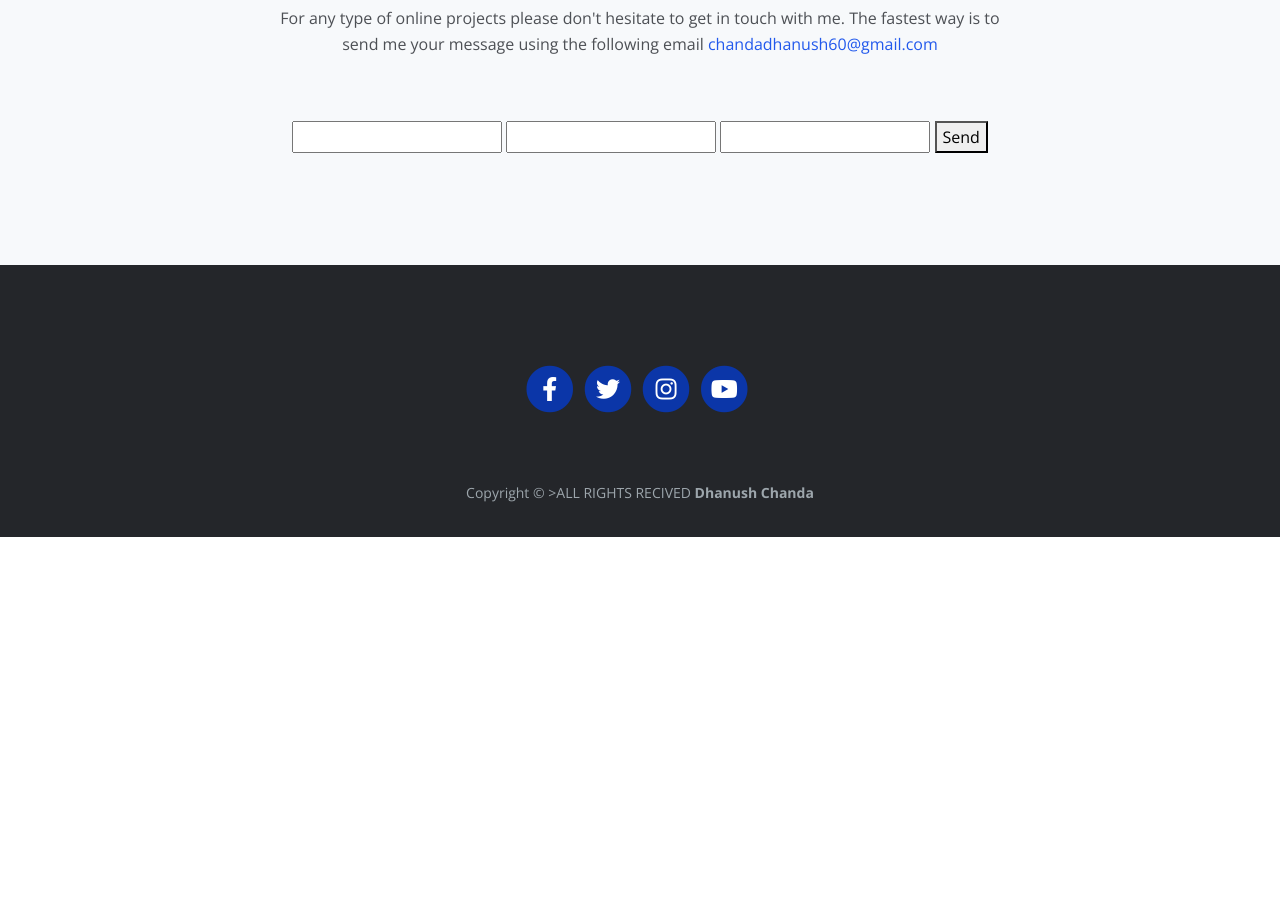
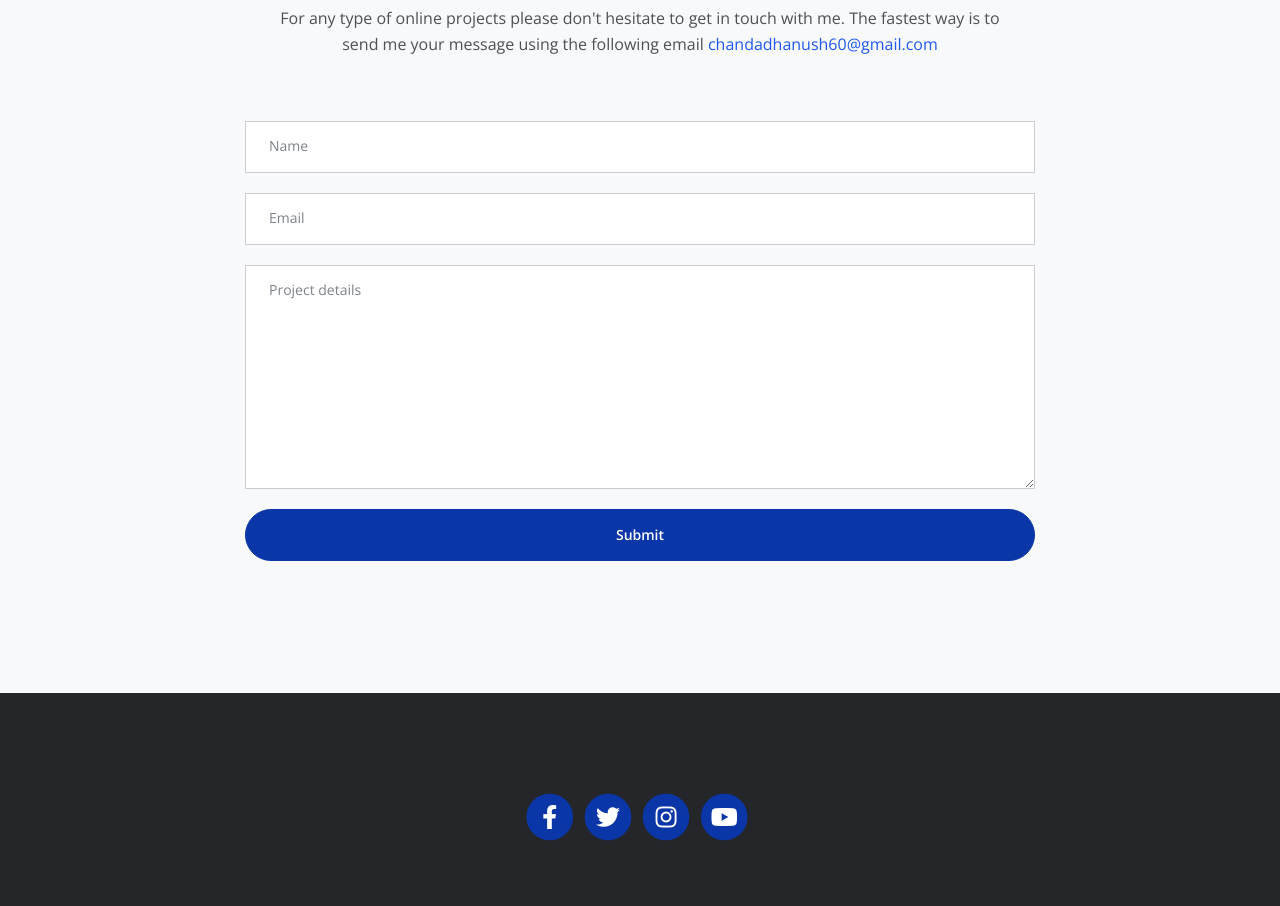
Before and after one commit to Dhannuchanda/Dhannu, a plain HTML site: page index.htm in a window 1280 px wide. Shown: the part 4805-5711 px from the top of the page. Before the commit the page ends 5342 px from the top, so only its background shows below. Drawn offline with nearby package versions, Linux system fonts and the light colour scheme.

Commit message:
index.htm

```diff
--- a/index.htm
+++ b/index.htm
@@ -388,8 +388,8 @@
 
                     <!-- Contact Form -->
 
-		   <form id="contactForm" action="https://getform.io/f/bpjneqnb" method="POST" enctype="multipart/form-data">
-<!--                         <div class="form-group">
+<!-- 		   <form id="contactForm" action="https://getform.io/f/bpjneqnb" method="POST" enctype="multipart/form-data">
+                        <div class="form-group">
                             <input type="text" class="form-control-input" id="cname" required>
                             <label class="label-control" for="cname">Name</label>
                         </div>
@@ -403,13 +403,44 @@
                         </div>
                         <div class="form-group">
                             <button type="submit" class="form-control-submit-button">Submit</button>
-                        </div> -->
+                        </div>
 			     <input type="text" name="name">
   <input type="email" name="email">
   <input type="text" name="message">
   <button type="submit">Send</button>
 </form>
-                    </form>
+                    </form> -->
+<form action="https://api.web3forms.com/submit" method="POST">
+
+    <!-- Replace with your Access Key -->
+    <input type="hidden" name="access_key" value="bfbf9a14-c2ab-461f-843d-ebae7a3e0edc">
+
+    <div class="form-group">
+        <input type="text" class="form-control-input" id="cname" name="name" required>
+        <label class="label-control" for="cname">Name</label>
+    </div>
+
+    <div class="form-group">
+        <input type="email" class="form-control-input" id="cemail" name="email" required>
+        <label class="label-control" for="cemail">Email</label>
+    </div>
+
+    <div class="form-group">
+        <textarea class="form-control-textarea" id="cmessage" name="message" required></textarea>
+        <label class="label-control" for="cmessage">Project details</label>
+    </div>
+
+    <!-- Honeypot Spam Protection -->
+    <input type="checkbox" name="botcheck" class="hidden" style="display: none;">
+
+    <!-- Custom Confirmation / Success Page -->
+    <!-- <input type="hidden" name="redirect" value="https://mywebsite.com/thanks.html"> -->
+
+    <div class="form-group">
+        <button type="submit" class="form-control-submit-button">Submit</button>
+    </div>
+
+</form>
                     <!-- end of contact form -->
 
                 </div> <!-- end of col -->
```
